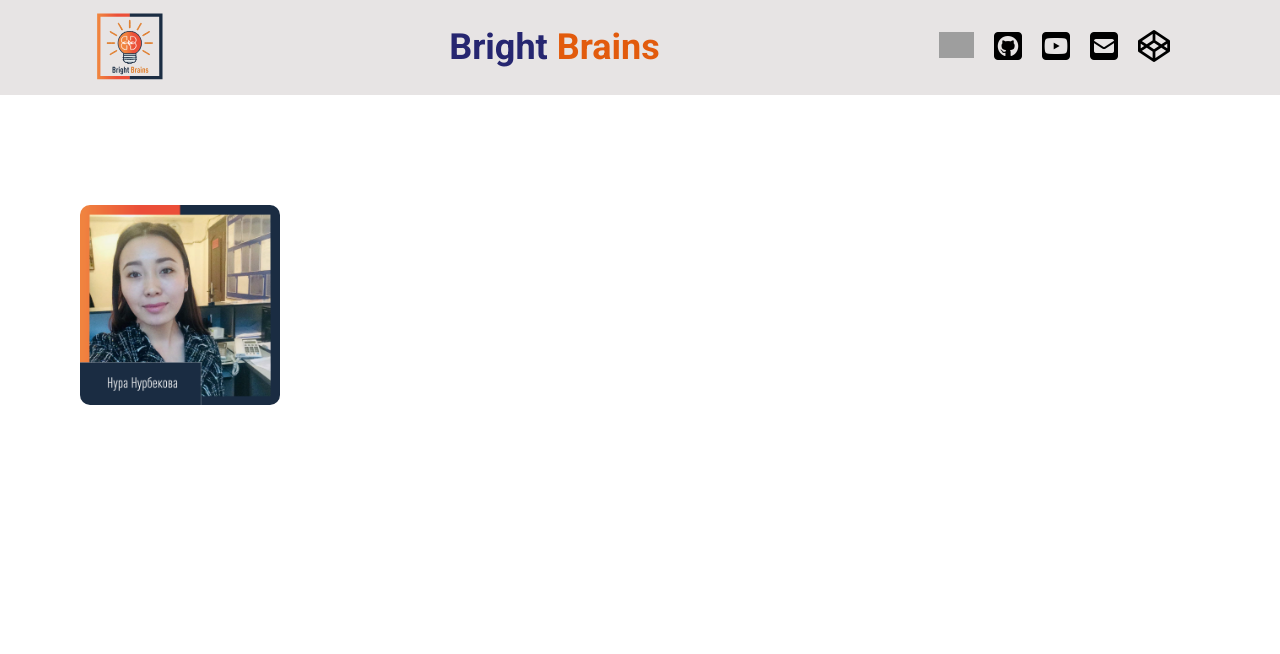
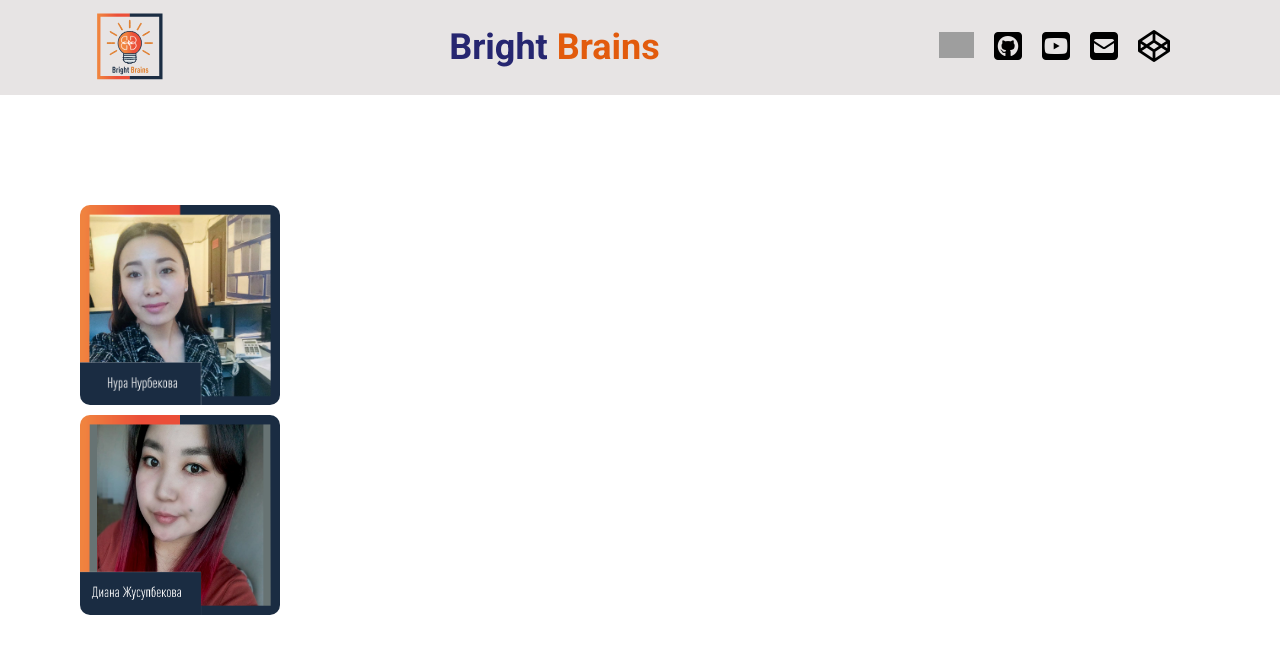
Before and after one commit to Ainurjanybekovna/Bright-Brains-Website, a plain HTML site: page index.html in a window 1280 px wide. Drawn offline with Linux system fonts and the light colour scheme; grey boxes are pictures that could not be loaded.

Commit message:
Added Diana

```diff
--- a/index.html
+++ b/index.html
@@ -75,6 +75,25 @@
                     </ul>
                 </div>
             </div>
+            <div class="card">
+                <div class="front front5"><span></span></div>
+                <div class="back">
+                    <ul class="link-list">
+                        <li class="list-item">
+                            <a href="#" class="bio-link">CV</a>
+                        </li>
+                        <li class="list-item">
+                            <a href="#" class="bio-link"><i class="fab fa-github-square"></i></a>
+                        </li>
+                        <li class="list-item">
+                            <a href="https://www.notion.so/diana-zhusupbekova-kk-gmail-com-ae5b7ac9b8d04b878552e68d64b372ba"
+                                class="bio-link">
+                                <img src="https://img.icons8.com/ios-filled/50/000000/notion.png" width="35px" />
+                            </a>
+                        </li>
+                    </ul>
+                </div>
+            </div>
         </div>
     </section>
 </body>
--- a/style.css
+++ b/style.css
@@ -8,38 +8,46 @@
 
     background-color: rgb(231, 228, 228);
 }
+
 .header__inner {
     display: flex;
     justify-content: space-between;
     align-items: center;
 
 }
+
 .container {
     width: 1140px;
     margin: 0 auto;
 
 }
+
 .logo {
     max-width: 250px;
     padding: 10px;
 }
+
 .team-name {
     font-size: 36px;
     font-family: Roboto, sans-serif;
     font-weight: 600;
 }
+
 .bright {
     color: rgb(38, 38, 112);
 }
+
 .brains {
     color: rgb(226, 91, 13);
 }
+
 .nav-list {
     display: flex;
     font-size: 2em;
     list-style: none;
 
 }
+
 .header-link {
     color: rgb(0, 0, 0);
 }
@@ -48,6 +56,7 @@
     margin: 10px;
     transition: .3s;
 }
+
 .header-list-item:hover {
     transform: scale(1.5);
 }
@@ -56,15 +65,18 @@
     padding: 10px;
     margin-right: 20px;
 }
+
 .members {
     padding-top: 100px;
 }
+
 .wrap {
     position: absolute;
     align-items: center;
     display: flex;
     flex-wrap: wrap;
 }
+
 .card {
     position: relative;
     perspective: 1000px;
@@ -72,8 +84,10 @@
     height: 200px;
     margin: 10px;
 }
-.front, .back  {
-position: absolute;
+
+.front,
+.back {
+    position: absolute;
     width: 100%;
     height: 100%;
 
@@ -84,10 +98,16 @@ position: absolute;
     backface-visibility: hidden;
     border-radius: 10px;
 }
-.card:hover .front {transform: rotateY(180deg);
-                     cursor: pointer;}
-.card:hover .back {transform: rotateY(360deg);
-                }
+
+.card:hover .front {
+    transform: rotateY(180deg);
+    cursor: pointer;
+}
+
+.card:hover .back {
+    transform: rotateY(360deg);
+}
+
 .back {
     transform: rotateY(180deg);
     background-color: rgb(126, 104, 247);
@@ -100,18 +120,28 @@ position: absolute;
     background-size: cover;
 }
 
+.front5 {
+    background-image: url(img/Diana.png);
+    background-repeat: no-repeat;
+    background-position: center;
+    background-size: cover;
+}
+
 .link-list {
     list-style: none;
     font-size: 2em;
 
 }
+
 .bio-link {
     text-decoration: none;
     color: black;
 }
+
 .list-item {
     transition: .3s;
 }
+
 .list-item:hover {
     transform: scale(1.5);
 }
```
Also changed, not shown: img/Diana.png (added).
